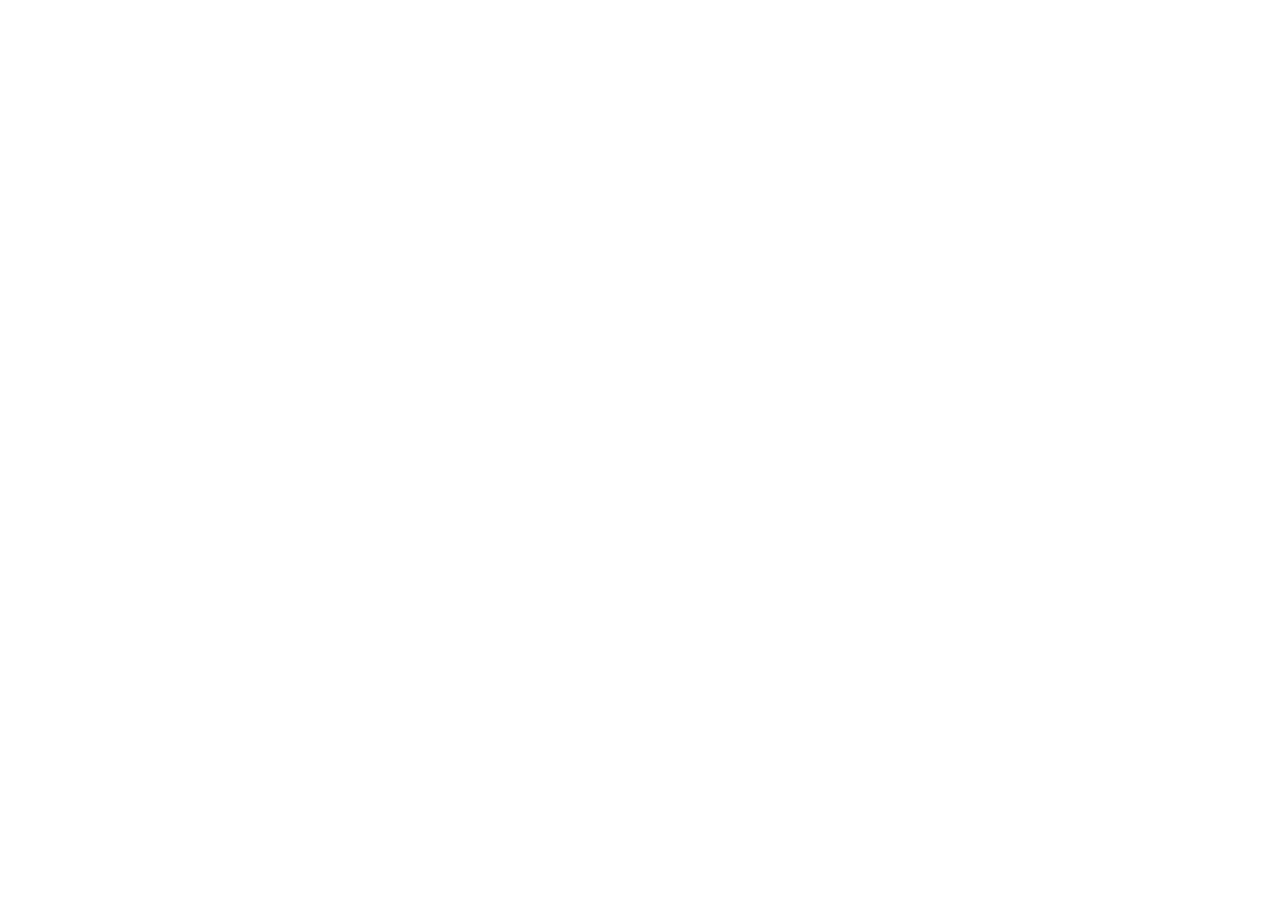
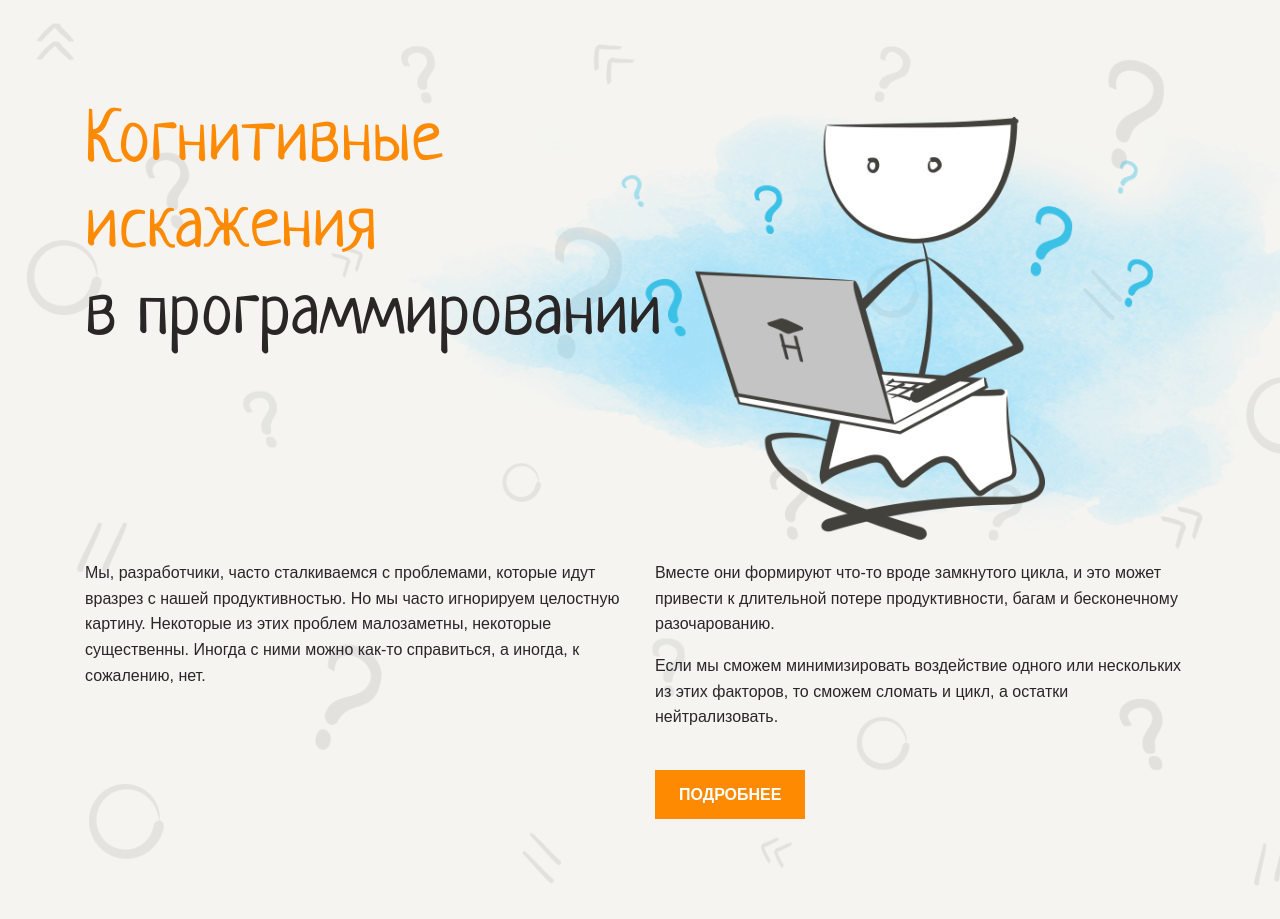
Before and after one commit to sashavatamanyuk/layout-designer-project-58, a plain HTML site: page src/index.html in a window 1280 px wide. Before the commit the page ends 800 px from the top, so only its background shows below. Drawn offline with Linux system fonts and the light colour scheme; a web font is replaced by a local one.

Commit message:
add header

```diff
--- a/src/assets/styles/style.css
+++ b/src/assets/styles/style.css
@@ -79,3 +79,89 @@ h3 {
   padding: 100px 0;
   margin: 0 auto;
 }
+
+/* HEADER */
+
+/* Этот фон встречается почти во всех секциях, поэтому его необходимо сделать универсальным. Лучшим вариантом будет использование псевдоэлемента before. */
+.background::before {
+  content: " ";
+  position: absolute;
+  width: 100%;
+  height: 100%;
+  background: url("../images/background.png");
+  background-repeat: no-repeat;
+  background-size: cover;
+  opacity: 0.1;
+}
+
+header {
+  overflow: hidden;
+}
+
+header img {
+  position: absolute;
+  height: 525px;
+  top: 55px;
+  right: -270px;
+  z-index: -1;
+}
+
+header .text {
+  margin-top: 185px;
+}
+
+.btn {
+  display: inline-block;
+  padding: 12px 24px;
+}
+
+header .btn {
+  margin-top: 24px;
+}
+
+.btn-default {
+  background: var(--american-orange);
+  color: var(--white);
+  font-weight: bold;
+  text-decoration: none;
+  text-transform: uppercase;
+  transition: all 0.3s ease-out;
+}
+
+.btn-default:hover {
+  background: #EA7600;
+  transition: all 0.3s linear;
+}
+
+/* ATOMIC */
+.bg-light {
+  background-color: var(--classic-chalk);
+}
+
+.pos-rel {
+  position: relative;
+}
+
+.z-1 {
+  z-index: 1;
+}
+
+.m-0 {
+  margin: 0;
+}
+
+.text-special {
+  color: var(--american-orange);
+}
+
+.fb-50 {
+  flex-basis: 50%;
+}
+
+.d-flex {
+  display: flex;
+}
+
+.g-30 {
+  gap: 30px;
+}
--- a/src/index.html
+++ b/src/index.html
@@ -11,9 +11,30 @@
 </head>
 
 <body>
-    <header></header>
+    <header class="bg-light background pos-rel">
+        <div class="container pos-rel z-1">
+            <h1 class="m-0"><span class="text-special">Когнитивные <br>искажения</span><br>в программировании</h1>
+            <img src="assets/images/main.png" alt="sitting toto with laptop">
+            <div class=" text d-flex g-30">
+                <div class="fb-50">
+                    <p>Мы, разработчики, часто сталкиваемся с проблемами, которые идут вразрез с нашей продуктивностью.
+                        Но мы
+                        часто игнорируем целостную картину. Некоторые из этих проблем малозаметны, некоторые
+                        существенны. Иногда с ними
+                        можно как-то справиться, а иногда, к сожалению, нет.</p>
+                </div>
+                <div class="fb-50">
+                    <p>Вместе они формируют что-то вроде замкнутого цикла, и это может привести к длительной потере
+                        продуктивности, багам и бесконечному разочарованию.</p>
+                    <p>Если мы сможем минимизировать воздействие одного или нескольких из этих факторов, то
+                        сможем сломать и цикл, а остатки нейтрализовать. </p>
+                    <a class="btn btn-default" href="#navigation">подробнее</a>
+                </div>
+            </div>
+        </div>
+    </header>
     <main>
-        <section class="container"></section>
+        <section></section>
     </main>
     <footer></footer>
 </body>
```
Also changed, not shown: src/assets/images/background-pattern.png (deleted), src/assets/images/background.png (added), src/assets/images/main.png (added), src/assets/images/tota_ill-4 1.png (deleted).
